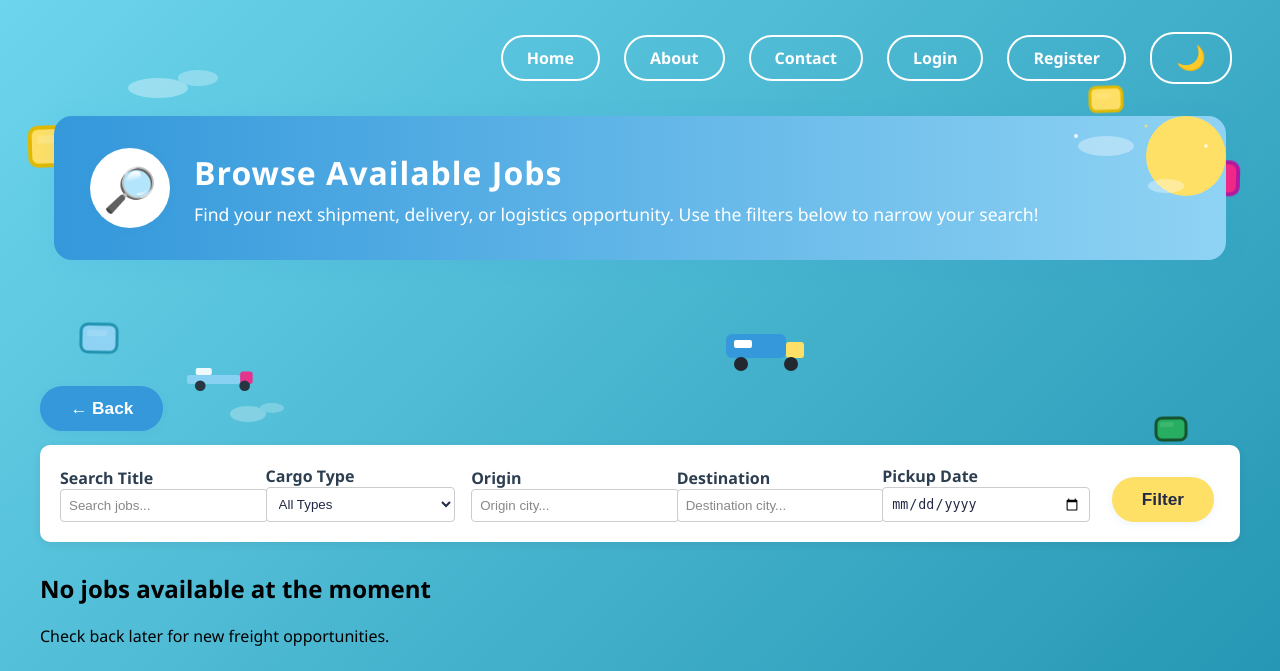
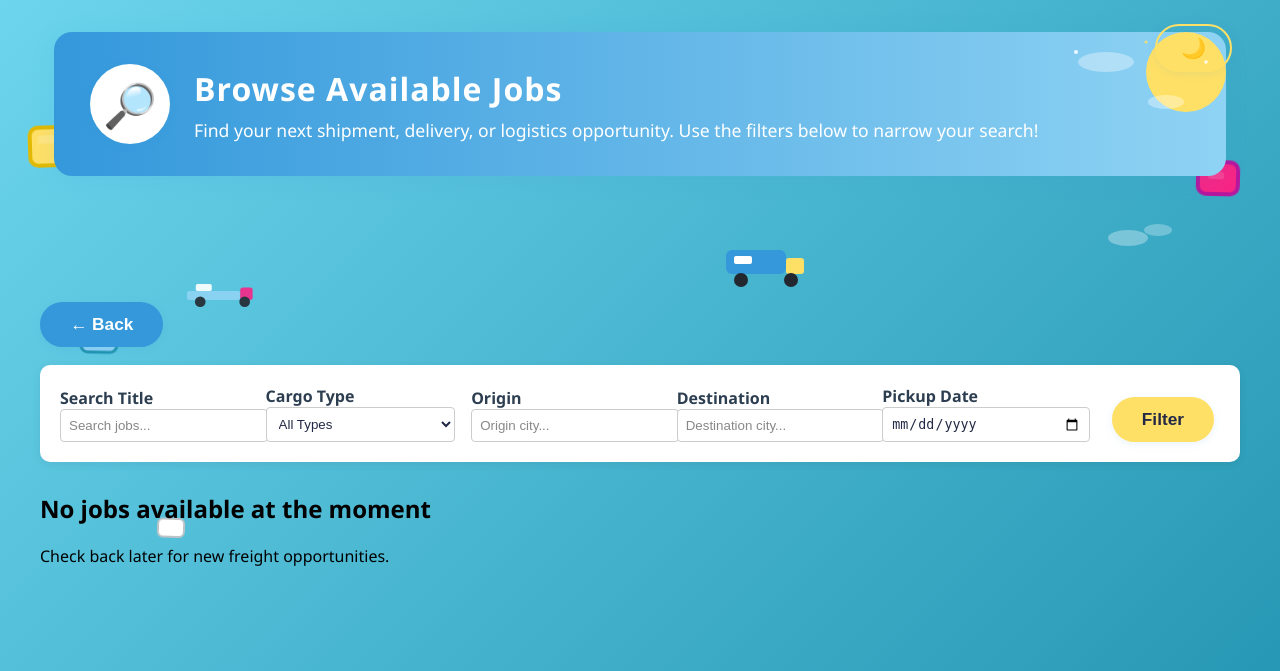
Before and after one commit to nikolasbatsaris/Final-Project-Internet-Programming, a Django app: page /jobs/ in a window 1280 px wide. Shown: the top 671 px of the page. Run offline with Django 5.2, Linux system fonts and the light colour scheme; data that the repository does not hold is empty.

Commit message:
UI: Remove ShipLink logo, improve dark mode toggle and navigation in Browse Jobs page

```diff
--- a/logistics/templates/job_list.html
+++ b/logistics/templates/job_list.html
@@ -428,23 +428,41 @@
         .dark-mode #jobDetailModal .modal-content button {
             color: #fff !important;
         }
+  .dark-toggle.theme-outline {
+    border: 2.5px solid #ffe066;
+    color: #ffe066;
+    background: none;
+    border-radius: 24px;
+    font-weight: bold;
+    font-size: 1.25rem;
+    padding: 10px 24px;
+    transition: background 0.18s, color 0.18s, border 0.18s;
+    box-shadow: 0 2px 8px rgba(52,152,219,0.10);
+    outline: none;
+  }
+  .dark-toggle.theme-outline:hover, .dark-toggle.theme-outline:focus {
+    background: #ffe066;
+    color: #232946;
+    border-color: #ffe066;
+    outline: 2px solid #ffe066;
+  }
+  .dark-mode .dark-toggle.theme-outline {
+    border: 2.5px solid #ffe066;
+    color: #ffe066;
+    background: none;
+  }
+  .dark-mode .dark-toggle.theme-outline:hover, .dark-mode .dark-toggle.theme-outline:focus {
+    background: #ffe066;
+    color: #232946;
+    border-color: #ffe066;
+    outline: 2px solid #ffe066;
+  }
     </style>
 </head>
 <body>
-    <div class="nav">
-        <a href="/">Home</a>
-        <a href="/about">About</a>
-        <a href="/contact">Contact</a>
-        {% if user.is_authenticated %}
-            <a href="{% url 'logistics:dashboard' %}">Dashboard</a>
-        {% endif %}
-        {% if user.is_authenticated %}
-            <a href="{% url 'logistics:logout' %}">Logout</a>
-        {% else %}
-            <a href="/login">Login</a>
-            <a href="/register">Register</a>
-        {% endif %}
-        <button class="dark-toggle" id="darkModeToggle" title="Toggle dark mode">🌙</button>
+    <!-- Back to Dashboard and Dark Mode Toggle at top right -->
+    <div style="position: absolute; top: 24px; right: 48px; z-index: 20; display: flex; align-items: center;">
+        <button class="dark-toggle theme-outline" id="darkModeToggle" title="Toggle dark mode">🌙</button>
     </div>
     <div class="header">
         <div class="header-icon">🔎</div>
@@ -516,7 +534,8 @@
     <div class="main-content" style="max-width:1200px;margin:0 auto;padding:0 32px 48px 32px; position:relative;">
         <!-- Removed Request a Job button -->
         <!-- Filter/search bar and job grid go here -->
-        <button onclick="window.history.back()" class="back-btn">← Back</button>
+        <!-- Add a Back button above the filter/search form -->
+        <button onclick="window.history.back()" class="back-btn" style="margin-bottom: 18px;">← Back</button>
         <!-- Filter/Search Form -->
         <form method="get" style="display:flex; flex-wrap:wrap; gap:16px; align-items:flex-end; margin-bottom:30px; background:#fff; padding:20px; border-radius:10px; box-shadow:0 2px 10px rgba(0,0,0,0.07);">
             <div style="flex:1; min-width:180px;">
@@ -655,6 +674,7 @@
 </div>
 <script src="https://code.jquery.com/jquery-3.6.0.min.js"></script>
 <script>
+// Ensure theme is preserved from previous page
 function setDarkMode(on) {
     if(on) {
         document.documentElement.classList.add('dark-mode');
@@ -676,7 +696,6 @@ document.getElementById('darkModeToggle').onclick = function() {
     setDarkMode(on);
     this.textContent = on ? '☀️' : '🌙';
 };
-// On page load
 setDarkMode(getDarkMode());
 document.getElementById('darkModeToggle').textContent = getDarkMode() ? '☀️' : '🌙';
 // On logout, clear darkMode preference
```
Also changed, not shown: logistics/templates/dashboard.html (+7 -8 lines).
